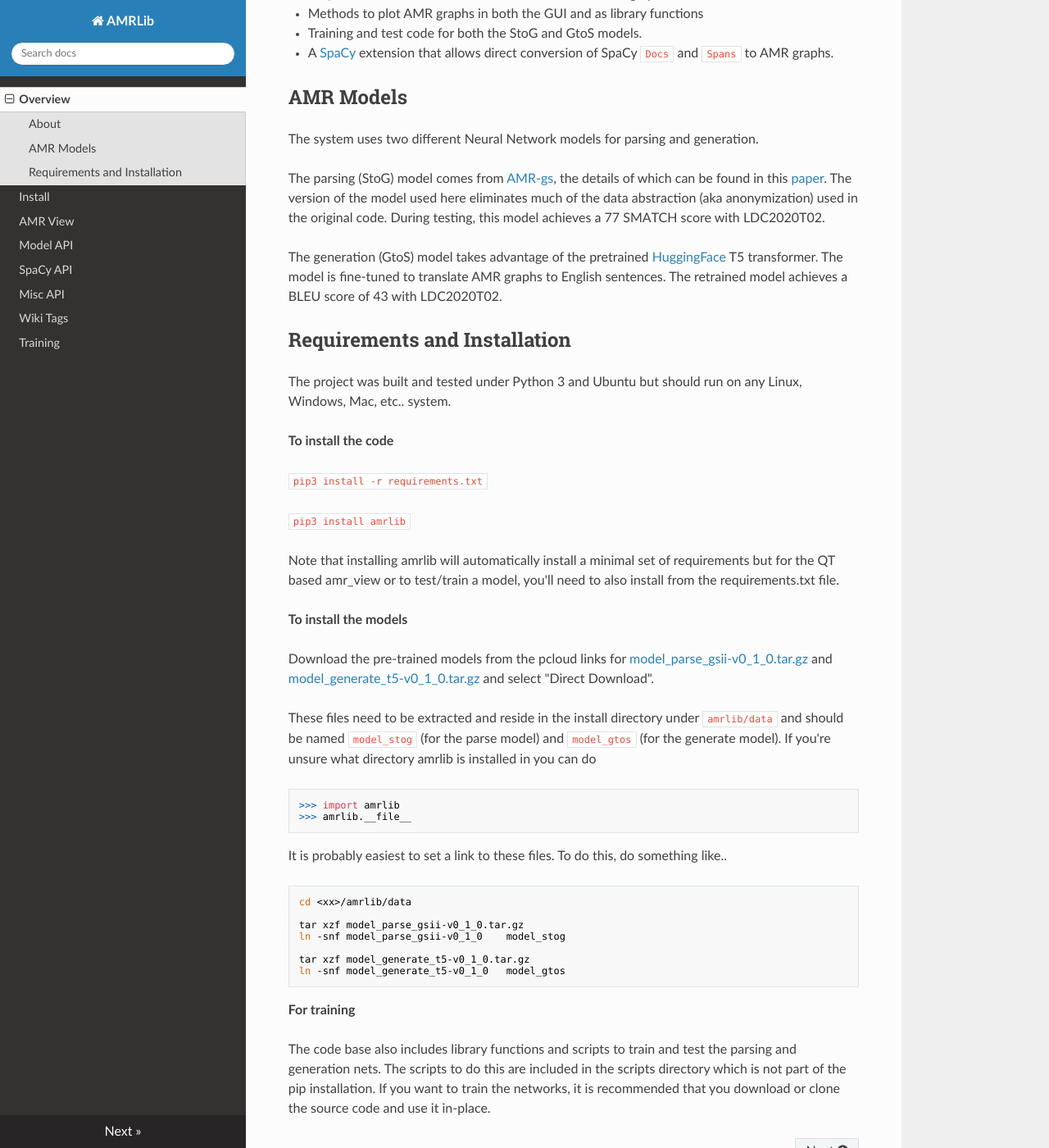
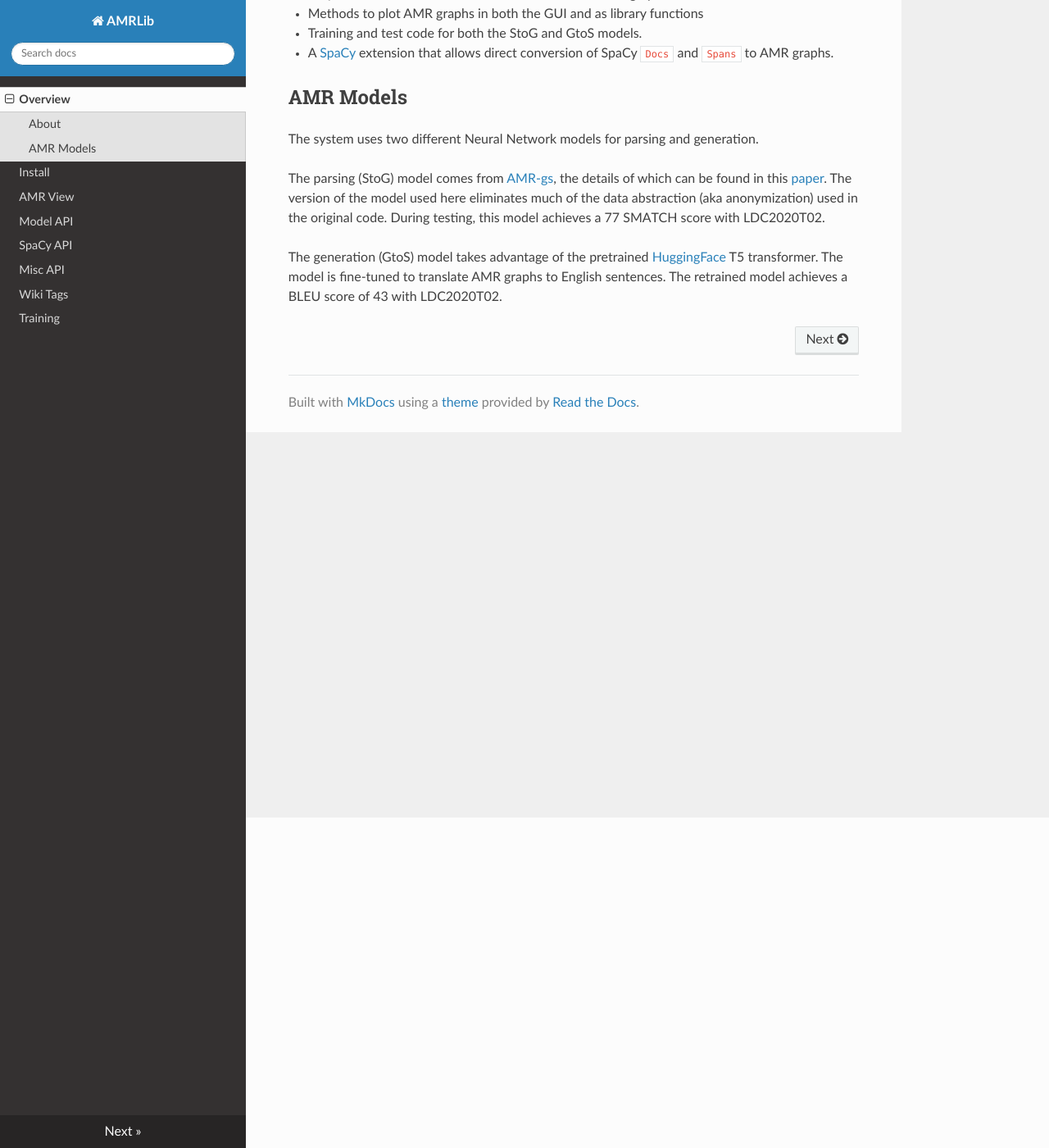
Before and after one commit to bjascob/amrlib, an MkDocs documentation site: the page built from docs/index.md, in a window 1280 px wide and 1400 px high, scrolled down 403 px. Shown: the whole window at 82% size. Built offline with MkDocs 1.6.1, drawn with Linux system fonts in a browser that asks for light colours; nearby versions of some CDN libraries.

Commit message:
doc update

````diff
--- a/docs/index.md
+++ b/docs/index.md
@@ -33,48 +33,3 @@ achieves a 77 SMATCH score with LDC2020T02.
 The generation (GtoS) model takes advantage of the pretrained [HuggingFace](https://github.com/huggingface/transformers)
 T5 transformer.  The model is fine-tuned to translate AMR graphs to English sentences.  The retrained model
 achieves a BLEU score of 43 with LDC2020T02.
-
-
-## Requirements and Installation
-The project was built and tested under Python 3 and Ubuntu but should run on any Linux, Windows, Mac, etc.. system.
-
-**To install the code**
-
-`pip3 install -r requirements.txt`
-
-`pip3 install amrlib`
-
-Note that installing amrlib will automatically install a minimal set of requirements but for the QT based amr_view
-or to test/train a model, you'll need to also install from the requirements.txt file.
-
-**To install the models**
-
-Download the pre-trained models from the pcloud links for
-[model_parse_gsii-v0_1_0.tar.gz](https://u.pcloud.link/publink/show?code=XZD2z0XZOqRtS2mNMHhMG4UhXOCNO4yzeaLk)
-and
-[model_generate_t5-v0_1_0.tar.gz](https://u.pcloud.link/publink/show?code=XZF2z0XZwTDm0pVFIAYjdAbsqUJ83SYoQSdV)
-and select "Direct Download".
-
-These files need to be extracted and reside in the install directory under `amrlib/data` and should be named
-`model_stog` (for the parse model) and `model_gtos` (for the generate model).  If you're unsure what directory
-amrlib is installed in you can do
-```
->>> import amrlib
->>> amrlib.__file__
-```
-It is probably easiest to set a link to these files.  To do this, do something like..
-```
-cd <xx>/amrlib/data
-
-tar xzf model_parse_gsii-v0_1_0.tar.gz
-ln -snf model_parse_gsii-v0_1_0    model_stog
-
-tar xzf model_generate_t5-v0_1_0.tar.gz
-ln -snf model_generate_t5-v0_1_0   model_gtos
-```
-
-**For training**
-
-The code base also includes library functions and scripts to train and test the parsing and generation nets.
-The scripts to do this are included in the scripts directory which is not part of the pip installation.
-If you want to train the networks, it is recommended that you download or clone the source code and use it in-place.
````
